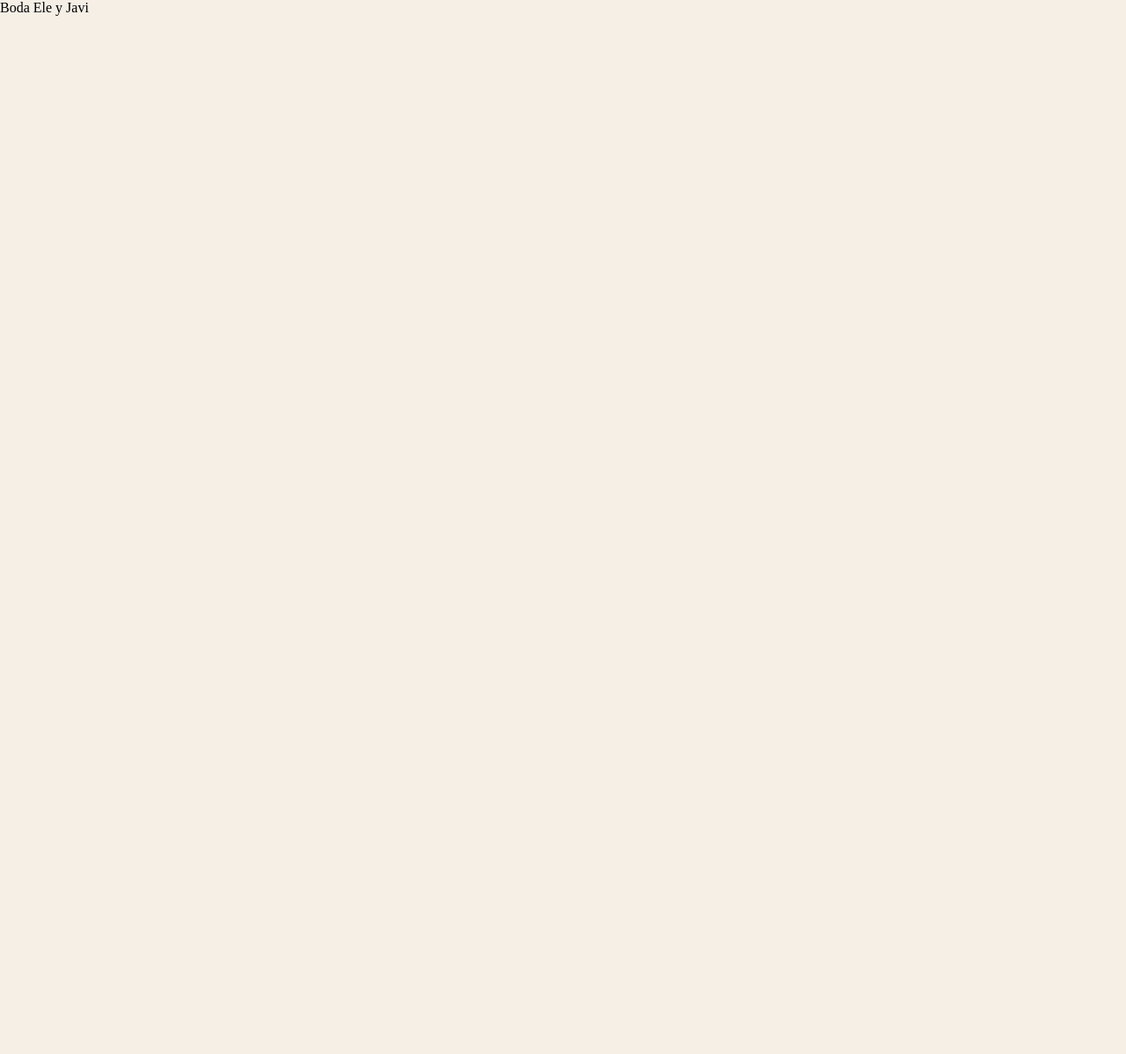
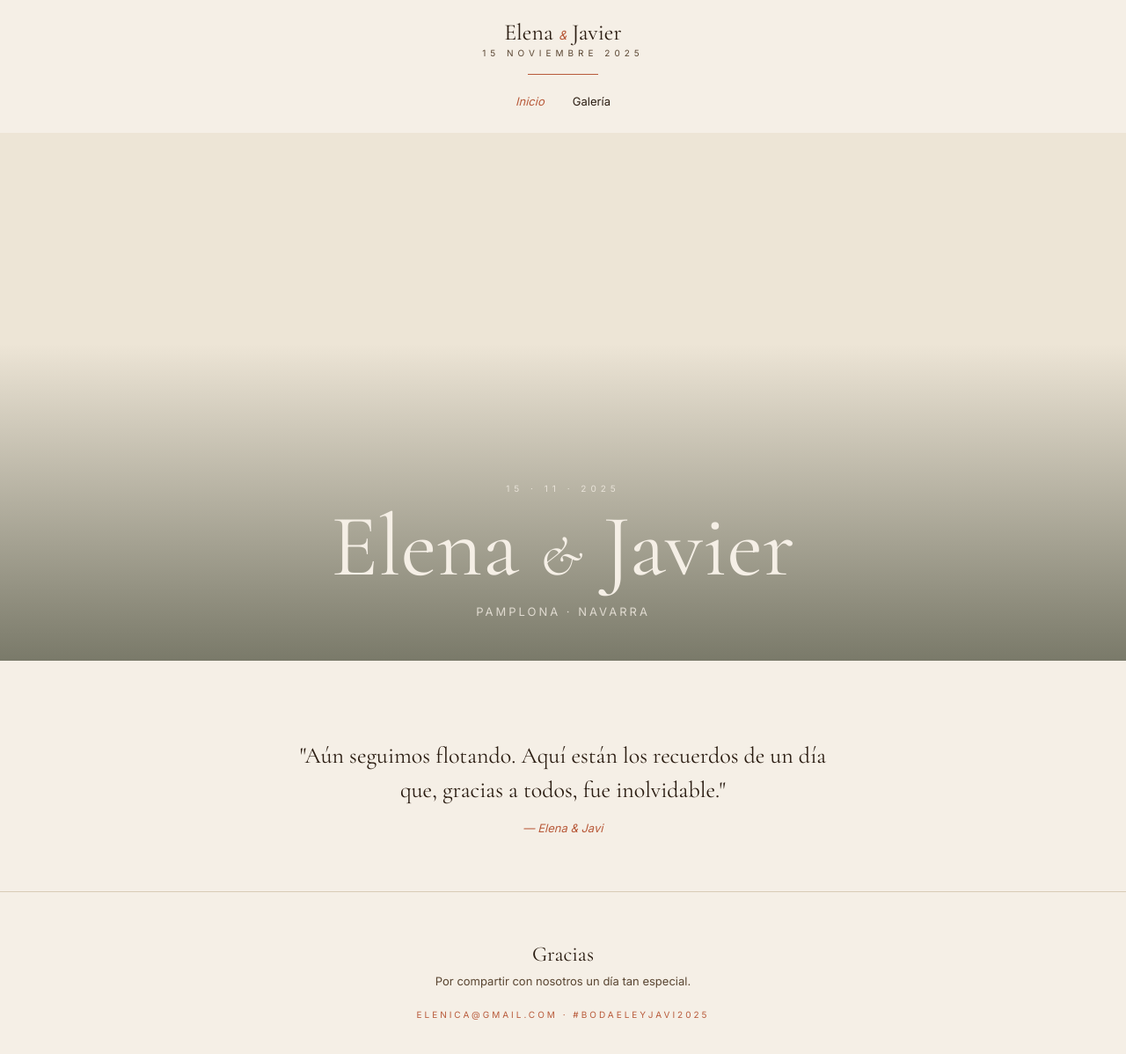
Before and after one commit to jzfgo/bodaeleyjavi, a React (Vite) app: page / in a window 1280 px wide. Shown: the whole page at 88% size. Before the commit the page ends 800 px from the top, so only its background shows below. Built offline with nearby package versions, Linux system fonts and the light colour scheme.

Commit message:
feat: wire up App routing and verify full site

```diff
--- a/src/App.tsx
+++ b/src/App.tsx
@@ -1,3 +1,18 @@
+import { useState } from 'react'
+import { Nav } from './components/Nav'
+import { HomePage } from './components/HomePage'
+import { GalleryPage } from './components/GalleryPage'
+import { Footer } from './components/Footer'
+import type { Page } from './types'
+
 export function App() {
-  return <div>Boda Ele y Javi</div>
+  const [page, setPage] = useState<Page>('home')
+
+  return (
+    <div style={{ minHeight: '100vh', display: 'flex', flexDirection: 'column' }}>
+      <Nav page={page} onPage={setPage} />
+      {page === 'home' ? <HomePage /> : <GalleryPage />}
+      <Footer />
+    </div>
+  )
 }
```
